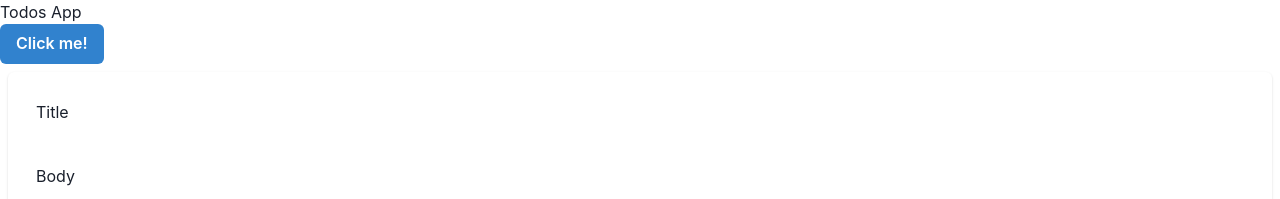
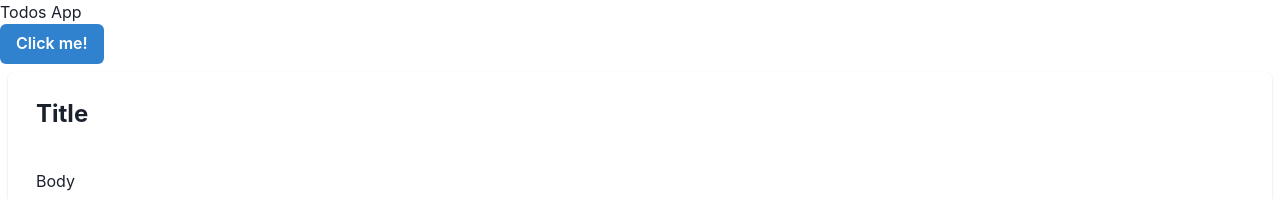
Before and after one commit to chrisvasqm/react-notes, a React (Vite) app: page / in a window 1280 px wide. Shown: the top 199 px of the page. Built offline with nearby package versions, Linux system fonts and the light colour scheme.

Commit message:
Increase card header font size

```diff
--- a/src/components/NoteCard.tsx
+++ b/src/components/NoteCard.tsx
@@ -1,4 +1,4 @@
-import { Card, CardBody, CardHeader } from '@chakra-ui/react';
+import { Card, CardBody, CardHeader, Heading } from '@chakra-ui/react';
 interface Props {
   title: string;
   body: string;
@@ -6,7 +6,9 @@ interface Props {
 function NoteCard({ title, body }: Props) {
   return (
     <Card padding={2} margin={2}>
-      <CardHeader>{title}</CardHeader>
+      <CardHeader>
+        <Heading fontSize='2xl'>{title}</Heading>
+      </CardHeader>
       <CardBody>{body}</CardBody>
     </Card>
   );
```
